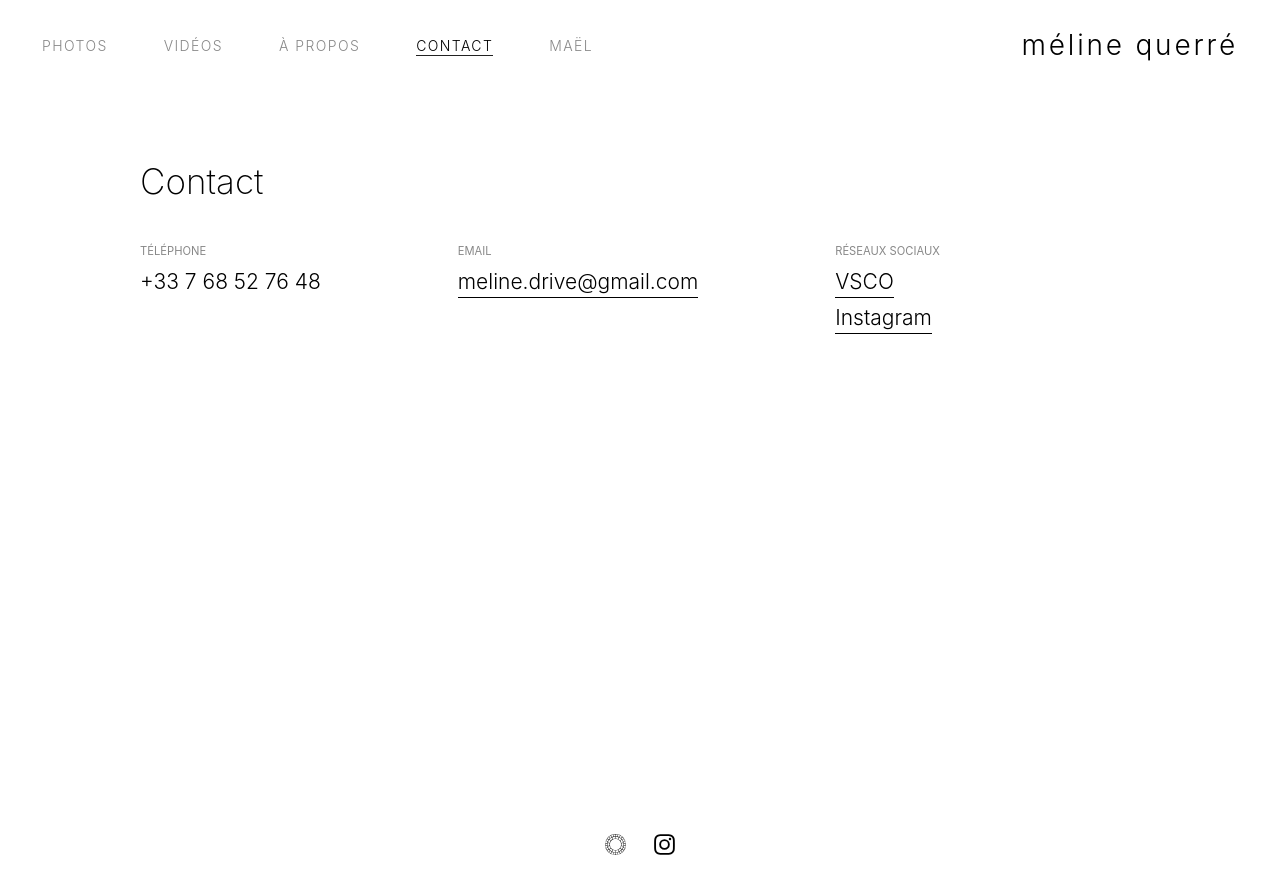
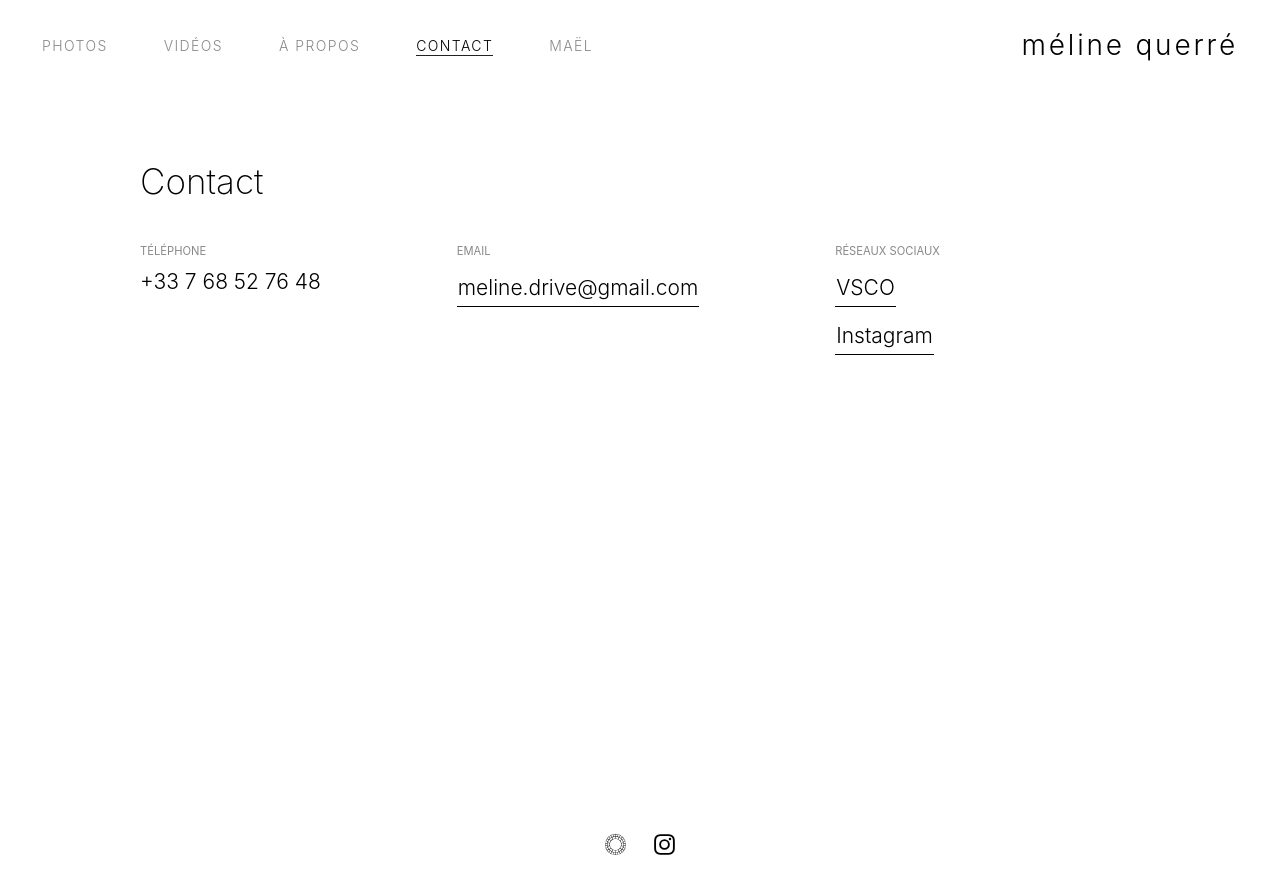
Before and after one commit to mwanheda/mwanheda.github.io, a Jekyll site: the page built from _pages/contact.html, in a window 1280 px wide. Shown: the top 894 px of the page. Built offline with Jekyll 4.4.1, drawn with Linux system fonts in a browser that asks for light colours; nearby versions of some CDN libraries.

Commit message:
Update contact links

```diff
--- a/css/contact.css
+++ b/css/contact.css
@@ -25,8 +25,11 @@
 
 a.detail-content {
     position: relative;
+    padding: 0 1px;
     text-decoration: none;
+    line-height: 1.8;
     color: currentColor;
+    transition: color .3s;
 }
 
 a.detail-content::after {
@@ -34,15 +37,20 @@
     display: block;
     position: absolute;
     left: 0;
-    bottom: -.2em;
+    bottom: 0;
     width: 100%;
     height: 1px;
-    background-color: currentColor;
-    transition: transform .2s;
+    background-color: #000;
+    transition: height .3s;
+    z-index: -1;
+}
+
+a.detail-content:hover {
+    color: #fff;
 }
 
 a.detail-content:hover::after {
-    transform: scaleX(.9);
+    height: 100%;
 }
 
 @media screen and (max-width: 800px) {
```
